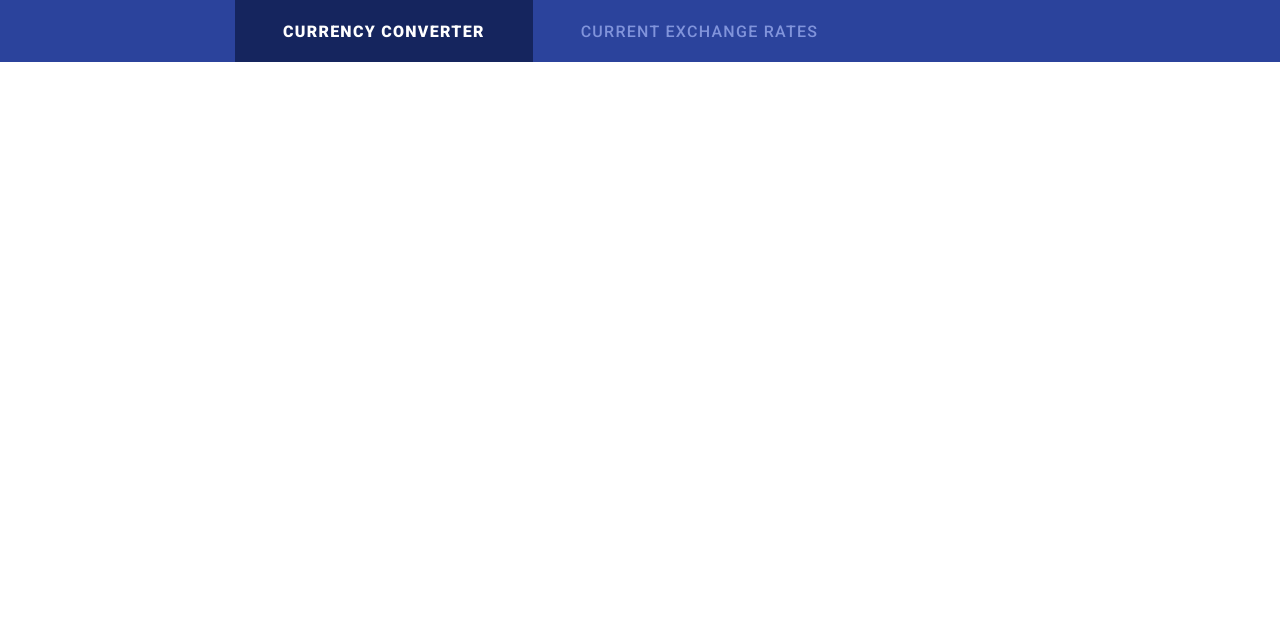
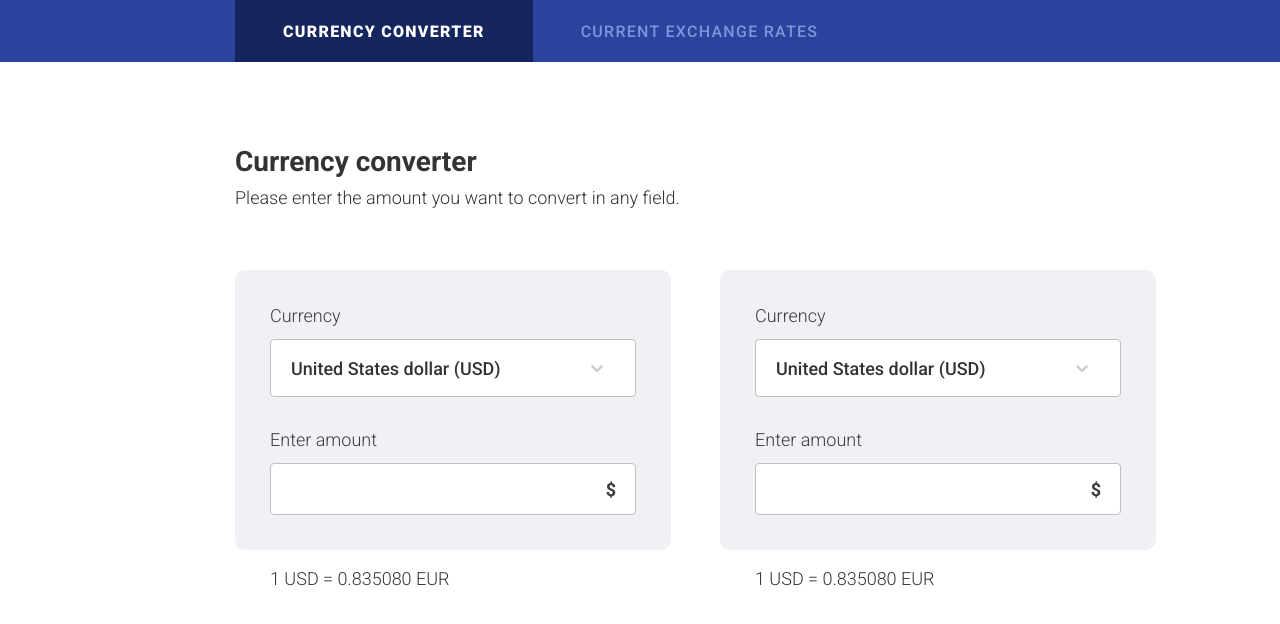
Before and after one commit to wdtamagi/currency-converter, a React (Create React App) app: page /currency-converter in a window 1280 px wide. Shown: the top 624 px of the page. Built offline with nearby package versions, Linux system fonts and the light colour scheme.

Commit message:
Add curency converter page

```diff
--- a/package.json
+++ b/package.json
@@ -12,10 +12,12 @@
     "@types/react": "^17.0.0",
     "@types/react-dom": "^17.0.0",
     "@types/react-router-dom": "^5.1.7",
+    "@types/react-select": "^4.0.13",
     "react": "^17.0.1",
     "react-dom": "^17.0.1",
     "react-router-dom": "^5.2.0",
     "react-scripts": "4.0.3",
+    "react-select": "^4.2.1",
     "typescript": "^4.1.2",
     "web-vitals": "^1.0.1"
   },
--- a/src/App.tsx
+++ b/src/App.tsx
@@ -1,24 +1,28 @@
-import React from 'react'
+import React, { lazy, Suspense } from 'react'
 import { BrowserRouter, Redirect, Route, Switch } from 'react-router-dom'
 
 import { NavigationBar } from './components/NavigationBar'
 import { ROUTES } from './constants/routes'
 import { RootStyles } from './RootStyles'
 
+const CurrencyConverter = lazy(() => import('./pages/CurrencyConverter'))
+
 function App() {
   return (
     <BrowserRouter>
       <RootStyles />
       <NavigationBar />
+      <Suspense fallback={<div>Loading...</div>}>
         <Switch>
           <Route path={ROUTES.CURRENCY_CONVERTER}>
-          <div />
+            <CurrencyConverter />
           </Route>
           <Route path={ROUTES.CURRENCY_RATES}>
             <div />
           </Route>
           <Redirect to={ROUTES.CURRENCY_CONVERTER} />
         </Switch>
+      </Suspense>
     </BrowserRouter>
   )
 }
--- /dev/null
+++ b/src/components/CurrencySelection.tsx
@@ -0,0 +1,206 @@
+/** @jsxRuntime classic /
+/** @jsx jsx */
+import { css, jsx } from '@emotion/react'
+import React, { FC } from 'react'
+import Select from 'react-select'
+
+import {
+  DARK_GRAY,
+  DETAIL_GRAY,
+  LIGHT_GRAY,
+  SECONDARY_GRAY,
+} from '../constants/colors'
+import { CURRENCY_OPTIONS, SYMBOL } from '../constants/currency'
+
+const selectFontStyle = {
+  fontSize: '18px',
+  lineHeight: '21px',
+  fontWeight: '500',
+  color: SECONDARY_GRAY,
+}
+
+const selectStyles = {
+  indicatorSeparator: () => ({
+    display: 'none',
+  }),
+  input: (provided) => ({
+    ...provided,
+    ...selectFontStyle,
+  }),
+  control: (provided, state) => ({
+    ...provided,
+    border: `1px solid ${DETAIL_GRAY}`,
+    padding: '10px 20px',
+
+    borderColor: `${DARK_GRAY} !important`,
+  }),
+  menuList: (provided) => ({
+    ...provided,
+    padding: '10px 20px',
+  }),
+  option: (provided) => ({
+    ...provided,
+    ...selectFontStyle,
+  }),
+  singleValue: (provided) => ({
+    ...provided,
+    ...selectFontStyle,
+    margin: 0,
+    padding: 0,
+  }),
+  valueContainer: (provided) => ({
+    ...provided,
+    ...selectFontStyle,
+    margin: 0,
+    padding: 0,
+  }),
+}
+
+const fieldLabelStyle = css`
+  flex: 1;
+  display: flex;
+  flex-direction: column;
+  gap: 13px;
+  font-size: 18px;
+  line-height: 21px;
+  font-weight: 300;
+  color: ${SECONDARY_GRAY};
+`
+
+interface CurrencySelectionProp
+  extends React.ClassAttributes<HTMLDivElement>,
+    React.HTMLAttributes<HTMLDivElement> {}
+export const CurrencySelection: FC<CurrencySelectionProp> = () => {
+  return (
+    <div
+      css={css`
+        display: flex;
+        flex-direction: column;
+        gap: 18px;
+      `}
+    >
+      <div
+        css={css`
+          display: flex;
+          flex-direction: column;
+          gap: 32px;
+          box-sizing: border-box;
+          width: 436px;
+          color: ${SECONDARY_GRAY};
+          padding: 35px;
+          background-color: ${LIGHT_GRAY};
+          border-radius: 10px;
+        `}
+      >
+        <label css={fieldLabelStyle}>
+          Currency
+          <Select
+            options={CURRENCY_OPTIONS}
+            isClearable={false}
+            defaultValue={CURRENCY_OPTIONS[0]}
+            styles={{
+              indicatorSeparator: () => ({
+                display: 'none',
+              }),
+              input: (provided) => ({
+                ...provided,
+              }),
+              control: (provided, state) => ({
+                ...provided,
+                border: `1px solid ${DETAIL_GRAY} !important`,
+                padding: '10px 20px',
+
+                boxShadow: state.isFocused
+                  ? `0 0 0 1px ${DARK_GRAY}`
+                  : undefined,
+              }),
+              menuList: (provided) => ({
+                ...provided,
+                padding: '10px 20px',
+              }),
+              option: (provided) => ({
+                ...provided,
+              }),
+              singleValue: (provided) => ({
+                ...provided,
+                margin: 0,
+                padding: 0,
+              }),
+              valueContainer: (provided) => ({
+                ...provided,
+                margin: 0,
+                padding: 0,
+              }),
+            }}
+            css={css`
+              font-size: 18px;
+              line-height: 21px;
+              font-weight: 500;
+              color: ${SECONDARY_GRAY};
+            `}
+          />
+        </label>
+        <div
+          css={css`
+            position: relative;
+            display: flex;
+          `}
+        >
+          <label css={fieldLabelStyle}>
+            Enter amount
+            <input
+              type="number"
+              css={css`
+                box-sizing: border-box;
+                width: 100%;
+                font-size: 18px;
+                line-height: 30px;
+                font-weight: 700;
+                color: ${SECONDARY_GRAY};
+                padding: 10px 20px;
+                border: 1px solid ${DETAIL_GRAY};
+                border-radius: 4px;
+
+                &:focus {
+                  outline: 2px auto ${DARK_GRAY};
+                }
+
+                &::-webkit-outer-spin-button,
+                &::-webkit-inner-spin-button {
+                  -webkit-appearance: none;
+                  margin: 0;
+                }
+                &[type='number'] {
+                  -moz-appearance: textfield;
+                }
+              `}
+            />
+          </label>
+          <span
+            css={css`
+              color: ${SECONDARY_GRAY};
+              font-size: 18px;
+              line-height: 30px;
+              font-weight: 700;
+              position: absolute;
+              right: 20px;
+              bottom: 10px;
+            `}
+          >
+            {SYMBOL['USD']}
+          </span>
+        </div>
+      </div>
+      <span
+        css={css`
+          font-size: 18px;
+          font-weight: 300;
+          padding: 0 35px;
+          color: ${DARK_GRAY};
+        `}
+      >
+        {`1 USD = 0.835080 EUR`}
+      </span>
+    </div>
+  )
+}
--- /dev/null
+++ b/src/components/SectionTitle.tsx
@@ -0,0 +1,51 @@
+/** @jsxRuntime classic /
+/** @jsx jsx */
+import { css, jsx } from '@emotion/react'
+import React, { FC } from 'react'
+
+import { DARK_GRAY } from '../constants/colors'
+
+interface CurrencyConverterProp
+  extends React.ClassAttributes<HTMLDivElement>,
+    React.HTMLAttributes<HTMLDivElement> {
+  title: string
+  subtitle?: string
+}
+export const SectionTitle: FC<CurrencyConverterProp> = ({
+  title,
+  subtitle,
+  ...props
+}) => {
+  return (
+    <div
+      {...props}
+      css={css`
+        display: flex;
+        flex-direction: column;
+        gap: 9px;
+        grid-area: title;
+
+        color: ${DARK_GRAY};
+      `}
+    >
+      <h2
+        css={css`
+          font-size: 28px;
+          font-weight: 700;
+          margin: 0;
+        `}
+      >
+        {title}
+      </h2>
+      <h3
+        css={css`
+          font-size: 18px;
+          font-weight: 300;
+          margin: 0;
+        `}
+      >
+        {subtitle}
+      </h3>
+    </div>
+  )
+}
--- a/src/constants/colors.ts
+++ b/src/constants/colors.ts
@@ -5,3 +5,4 @@ export const DARK_BLUE = '#15255E'
 export const LIGHT_GRAY = '#F0F1F4'
 export const DARK_GRAY = '#333333'
 export const SECONDARY_GRAY = '#3A3B3F'
+export const DETAIL_GRAY = '#BFBFBF'
--- /dev/null
+++ b/src/constants/currency.ts
@@ -0,0 +1,58 @@
+export const CURRENCIES = {
+  USD: 'United States dollar (USD)',
+  EUR: 'Euro (EUR)',
+  JPY: 'Japanese yen (JPY)',
+  BGN: 'Bulgarian lev (BGN)',
+  CZK: 'Czech koruna (CZK)',
+  GBP: 'Pound sterling (GBP)',
+  HUF: 'Hungarian forint (HUF)',
+  PLN: 'Polish zloty (PLN)',
+  RON: 'Romanian leu (RON)',
+  SEK: 'Swedish krona (SEK)',
+  CHF: 'Swiss franc (CHF)',
+  ISK: 'Icelandic krona (ISK)',
+  NOK: 'Norwegian krone (NOK)',
+  HRK: 'Croatian kuna (HRK)',
+  RUB: 'Russian rouble (RUB)',
+  TRY: 'Turkish lira (TRY)',
+  AUD: 'Australian dollar (AUD)',
+}
+export const SYMBOL = {
+  USD: '$',
+  EUR: '€',
+  JPY: '¥',
+  BGN: 'лв.',
+  CZK: 'Kč',
+  GBP: '£',
+  HUF: 'Ft',
+  PLN: 'zł',
+  RON: 'L',
+  SEK: 'kr',
+  CHF: 'Fr',
+  ISK: 'kr',
+  NOK: 'kr',
+  HRK: 'kn',
+  RUB: '₽',
+  TRY: '₺',
+  AUD: 'A$',
+}
+
+export const CURRENCY_OPTIONS = [
+  { label: 'United States dollar (USD)', value: 'USD' },
+  { label: 'Euro (EUR)', value: 'EUR' },
+  { label: 'Japanese yen (JPY)', value: 'JPY' },
+  { label: 'Bulgarian lev (BGN)', value: 'BGN' },
+  { label: 'Czech koruna (CZK)', value: 'CZK' },
+  { label: 'Pound sterling (GBP)', value: 'GBP' },
+  { label: 'Hungarian forint (HUF)', value: 'HUF' },
+  { label: 'Polish zloty (PLN)', value: 'PLN' },
+  { label: 'Romanian leu (RON)', value: 'RON' },
+  { label: 'Swedish krona (SEK)', value: 'SEK' },
+  { label: 'Swiss franc (CHF)', value: 'CHF' },
+  { label: 'Icelandic krona (ISK)', value: 'ISK' },
+  { label: 'Norwegian krone (NOK)', value: 'NOK' },
+  { label: 'Croatian kuna (HRK)', value: 'HRK' },
+  { label: 'Russian rouble (RUB)', value: 'RUB' },
+  { label: 'Turkish lira (TRY)', value: 'TRY' },
+  { label: 'Australian dollar (AUD)', value: 'AUD' },
+]
--- /dev/null
+++ b/src/pages/CurrencyConverter.tsx
@@ -0,0 +1,43 @@
+/** @jsxRuntime classic /
+/** @jsx jsx */
+import { css, jsx } from '@emotion/react'
+import React, { FC } from 'react'
+
+import { SectionTitle } from '../components/SectionTitle'
+import { ContentWrapper } from '../components/ContentWrapper'
+import { CurrencySelection } from '../components/CurrencySelection'
+
+const CurrencyConverter: FC = () => {
+  return (
+    <section>
+      <ContentWrapper
+        css={css`
+          display: flex;
+          flex-direction: column;
+          width: 100%;
+          box-sizing: border-box;
+          padding-top: 83px;
+        `}
+      >
+        <SectionTitle
+          title="Currency converter"
+          subtitle="Please enter the amount you want to convert in any field."
+          css={css`
+            padding-bottom: 62px;
+          `}
+        />
+        <div
+          css={css`
+            display: flex;
+            gap: 49px;
+          `}
+        >
+          <CurrencySelection />
+          <CurrencySelection />
+        </div>
+      </ContentWrapper>
+    </section>
+  )
+}
+
+export default CurrencyConverter
--- a/tsconfig.json
+++ b/tsconfig.json
@@ -19,7 +19,8 @@
     "isolatedModules": true,
     "noEmit": true,
     "jsx": "react-jsx",
-    "jsxImportSource": "@emotion/react"
+    "jsxImportSource": "@emotion/react",
+    "noImplicitAny": false
   },
   "include": [
     "src"
```
Also changed, not shown: 1 other file (tests, documents, lock files or other folders). Lines whose indentation alone changed are shown as unchanged.
